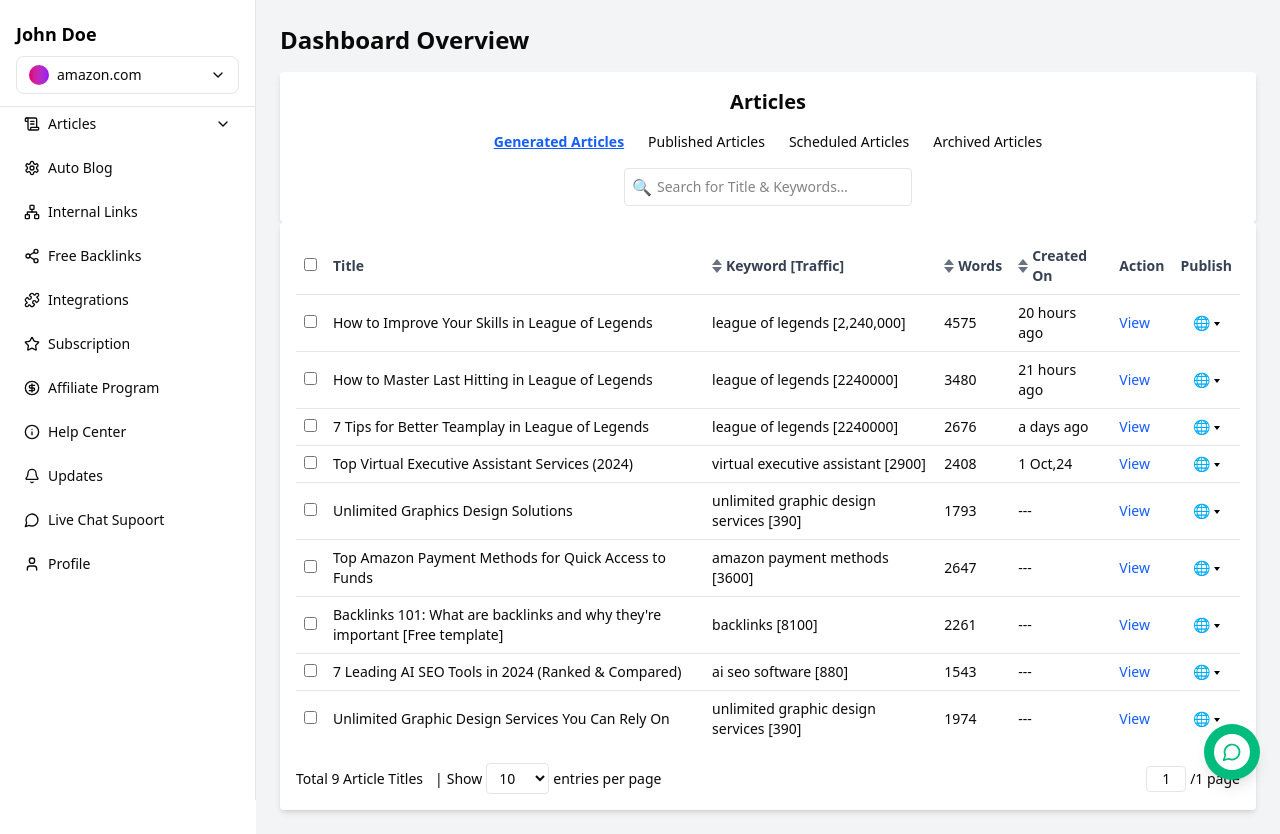
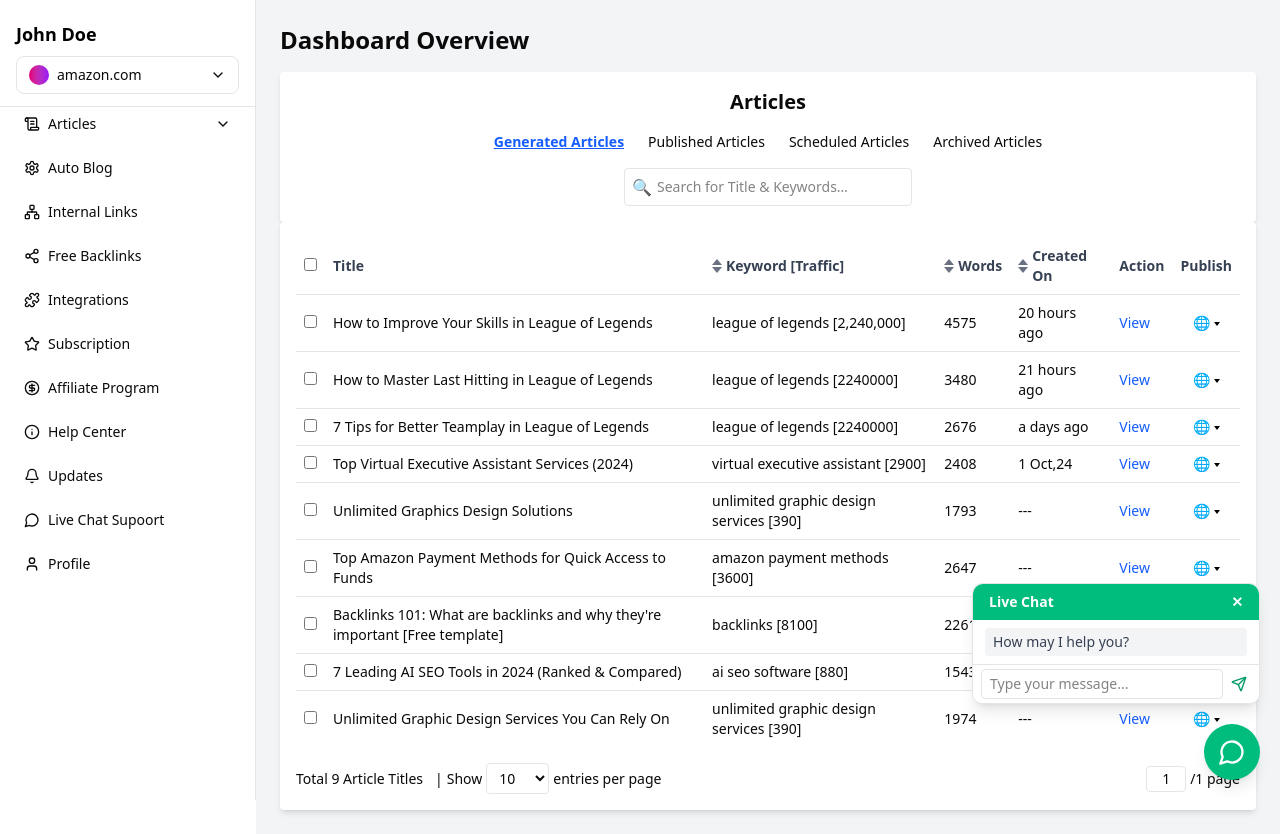
Before and after one commit to nishapoonia798/dashboard-ui, a Next.js app: page / in a window 1280 px wide. Both pictures are taken after a click on the button "Live chat". Built offline with nearby package versions, Linux system fonts and the light colour scheme.

Commit message:
livechatsupport added

```diff
--- a/components/ui/LiveChatSupport.tsx
+++ b/components/ui/LiveChatSupport.tsx
@@ -1,25 +1,109 @@
 /* components/ui/LiveChatButton.tsx */
 "use client";
 
-import { MessageCircle } from "lucide-react";
+import { useState, useRef, useEffect } from "react";
+import { MessageCircle, Send } from "lucide-react";
 
 export default function LiveChatSupoort() {
+  /* -------- state -------- */
+  const [open, setOpen] = useState(false);
+  const [input, setInput] = useState("");
+  const [messages, setMessages] = useState<string[]>(["How may I help you?"]);
+  const inputRef = useRef<HTMLInputElement>(null);
+
+  /* focus the input when chat opens */
+  useEffect(() => {
+    if (open && inputRef.current) inputRef.current.focus();
+  }, [open]);
+
+  /* handle send */
+  const send = () => {
+    if (!input.trim()) return;
+    setMessages((m) => [...m, input.trim()]);
+    setInput("");
+    /* TODO: hook into real backend / bot here */
+  };
+
   return (
+    <>
+      {/* floating button */}
       <button
         aria-label="Live chat"
+        onClick={() => setOpen((o) => !o)}
         className="
-        fixed bottom-5 right-5   /* position */
-        h-14 w-14 rounded-full   /* circle */
-        bg-emerald-500          /* solid green fill */
-        text-white              /* white icon */
+          fixed bottom-5 right-5
+          h-14 w-14 rounded-full bg-emerald-500 text-white
           shadow-lg hover:bg-emerald-600
           flex items-center justify-center
           transition-colors
+          z-20
         "
       >
-    <span className="flex items-center justify-center h-9 w-9 rounded-full bg-white">
-        <MessageCircle className="h-5 w-5 text-emerald-500" />
-    </span>
+        <MessageCircle className="h-7 w-7" />
       </button>
+
+      {/* chat panel */}
+      {open && (
+        <div
+          className="
+            fixed bottom-24 right-5
+            w-72 max-h-[70vh]
+            bg-white shadow-lg rounded-lg
+            flex flex-col
+            border
+            z-20
+          "
+        >
+          {/* header */}
+          <div className="px-4 py-2 bg-emerald-500 text-white text-sm font-semibold rounded-t-lg flex justify-between items-center">
+            Live&nbsp;Chat
+            <button onClick={() => setOpen(false)} aria-label="Close chat">
+              ✕
+            </button>
+          </div>
+
+          {/* messages */}
+          <div className="flex-1 overflow-y-auto px-3 py-2 space-y-2 text-sm">
+            {messages.map((m, i) => (
+              <div
+                key={i}
+                className={`rounded px-2 py-1 ${
+                  i === 0
+                    ? "bg-gray-100 text-gray-700 self-start"
+                    : "bg-emerald-100 text-emerald-900 self-end"
+                }`}
+              >
+                {m}
+              </div>
+            ))}
+          </div>
+
+          {/* input bar */}
+          <form
+            onSubmit={(e) => {
+              e.preventDefault();
+              send();
+            }}
+            className="border-t px-2 py-1 flex items-center gap-1"
+          >
+            <input
+              ref={inputRef}
+              type="text"
+              value={input}
+              onChange={(e) => setInput(e.target.value)}
+              placeholder="Type your message..."
+              className="flex-1 text-sm px-2 py-1 rounded border focus:outline-none"
+            />
+            <button
+              type="submit"
+              aria-label="Send"
+              className="p-1 rounded text-emerald-600 hover:bg-gray-100"
+            >
+              <Send className="h-4 w-4" />
+            </button>
+          </form>
+        </div>
+      )}
+    </>
   );
 }
```
Lines whose indentation alone changed are shown as unchanged.
